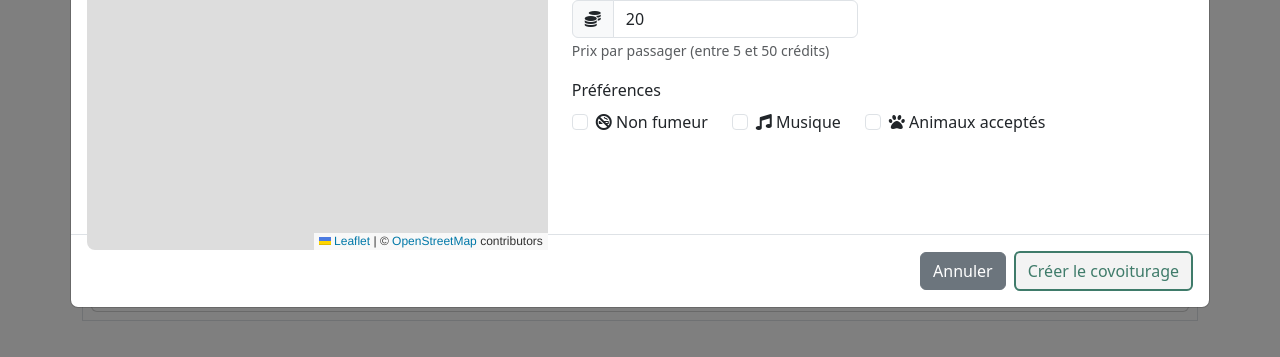
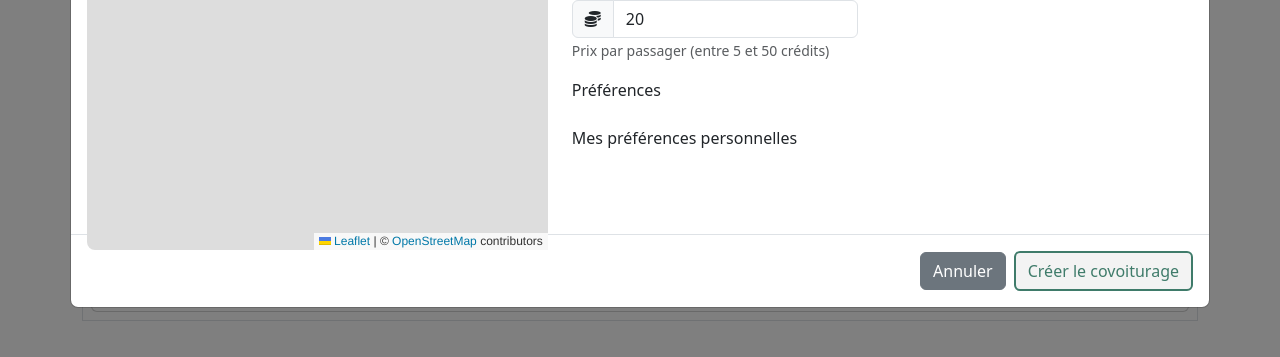
Before and after one commit to Justine-Gar/EcoRide, a Symfony app: template templates/profile/index.html.twig in a window 1280 px wide, after a click on "Créer un trajet". Shown: the part 443-800 px from the top of the page. Run offline with Twig, Linux system fonts and the light colour scheme; the template is opened without the code that fills it, so the values that code supplies are empty; form fields are guessed from the names that the template uses; some libraries are stand-ins or nearby versions.

Commit message:
update modal newCarpool for preferences

```diff
--- a/templates/partials/modals/trip_modals.html.twig
+++ b/templates/partials/modals/trip_modals.html.twig
@@ -130,24 +130,26 @@
 							<div class="mb-3">
 								<label class="form-label">Préférences</label>
 								<div class="d-flex flex-wrap gap-2">
-									<div class="form-check form-check-inline">
-										<input class="form-check-input" type="checkbox" id="preference_smoke" name="user_preferences[]" value="non_fumeur">
-										<label class="form-check-label" for="preference_smoke">
-											<i class="fas fa-smoking-ban"></i>
-											Non fumeur</label>
-									</div>
-									<div class="form-check form-check-inline">
-										<input class="form-check-input" type="checkbox" id="preference_music" name="user_preferences[]" value="musique">
-										<label class="form-check-label" for="preference_music">
-											<i class="fas fa-music"></i>
-											Musique</label>
-									</div>
-									<div class="form-check form-check-inline">
-										<input class="form-check-input" type="checkbox" id="preference_animals" name="user_preferences[]" value="animaux">
-										<label class="form-check-label" for="preference_animals">
-											<i class="fas fa-paw"></i>
-											Animaux acceptés</label>
-									</div>
+									{% for preference in systemPreferences %}
+										<div class="form-check form-check-inline">
+											<input class="form-check-input" type="checkbox" id="preference_{{ preference.idPreferenceType }}"
+														name="preferences[{{ preference.idPreferenceType }}]" value="oui"
+														{% if userPreferenceMap[preference.idPreferenceType] is defined and userPreferenceMap[preference.idPreferenceType] == 'oui' %}checked{% endif %}>
+											<label class="form-check-label" for="preference_{{ preference.idPreferenceType }}">
+													{{ preference.name }}
+											</label>
+										</div>
+									{% endfor %}
+								</div>
+								<label class="form-label mt-3">Mes préférences personnelles</label>
+								<div class="d-flex flex-wrap gap-2">
+									{% for preference in userCustomPreferences %}
+										<div class="list-group-item d-flex justify-content-between align-items-center">
+											<div>
+											<strong>{{ preference.preferenceType.name|capitalize }}:</strong> {{ preference.chooseValue }}
+											</div>
+										</div>
+									{% endfor %}
 								</div>
 							</div>
 
```
Also changed, not shown: src/Controller/ProfileController.php (+10 -1 lines).
